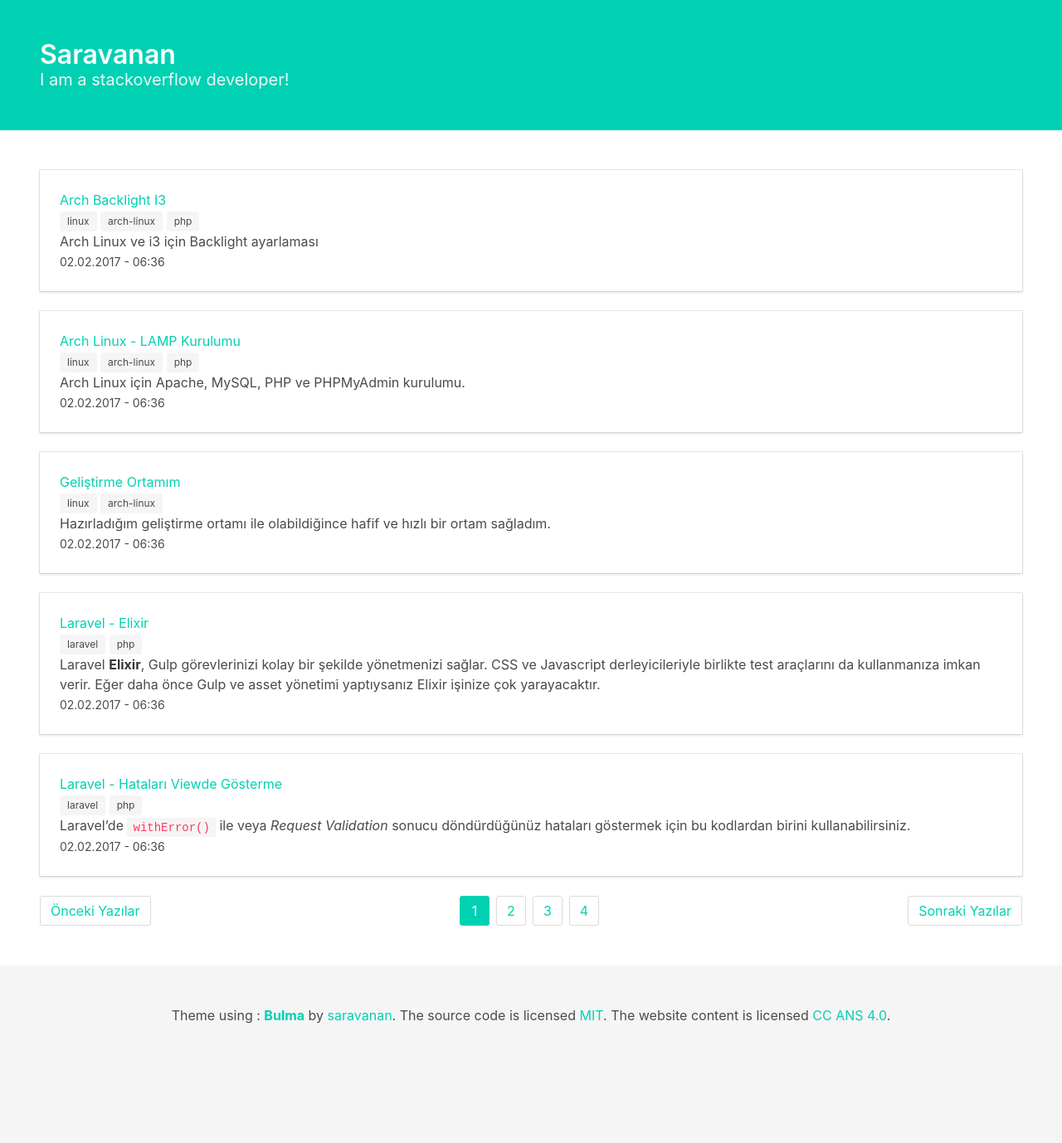
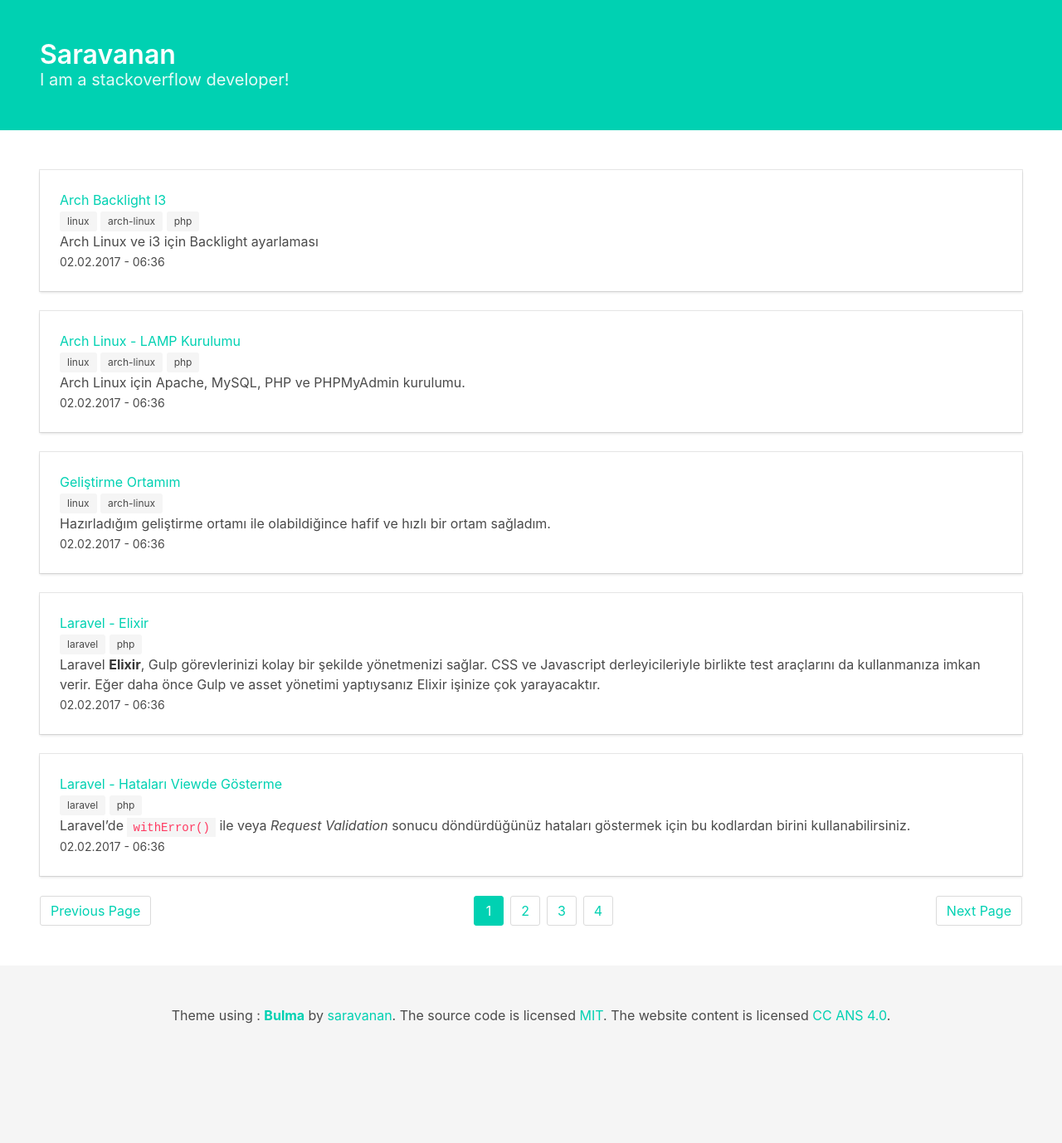
Before and after one commit to saravanaram/saravanaram.github.io, a Jekyll site: the page built from index.html, in a window 1280 px wide. Shown: the whole page at 83% size. Built offline with Jekyll 4.4.1, drawn with Linux system fonts in a browser that asks for light colours; the list of posts is cut into pages by our own code.

Commit message:
Update index.html

```diff
--- a/index.html
+++ b/index.html
@@ -40,8 +40,8 @@
         <br>
         {% endfor %}
         <nav class="pagination is-centered">
-            <a {% if paginator.previous_page %}href="{{ site.baseurl }}{{  paginator.previous_page_path }}"{% endif %} class="pagination-previous {% if paginator.previous_page %}{% else %} is-disabled {% endif %}">Önceki Yazılar</a>
-            <a {% if paginator.next_page %}href="{{ site.baseurl }}{{  paginator.next_page_path }}"{% endif %} class="pagination-next {% if paginator.next_page %}{% else %} is-disabled {% endif %}">Sonraki Yazılar</a>
+            <a {% if paginator.previous_page %}href="{{ site.baseurl }}{{  paginator.previous_page_path }}"{% endif %} class="pagination-previous {% if paginator.previous_page %}{% else %} is-disabled {% endif %}">Previous Page</a>
+            <a {% if paginator.next_page %}href="{{ site.baseurl }}{{  paginator.next_page_path }}"{% endif %} class="pagination-next {% if paginator.next_page %}{% else %} is-disabled {% endif %}">Next Page</a>
             <ul class="pagination-list">
                 {% for page in (1..paginator.total_pages) %}
                 <li>
```
